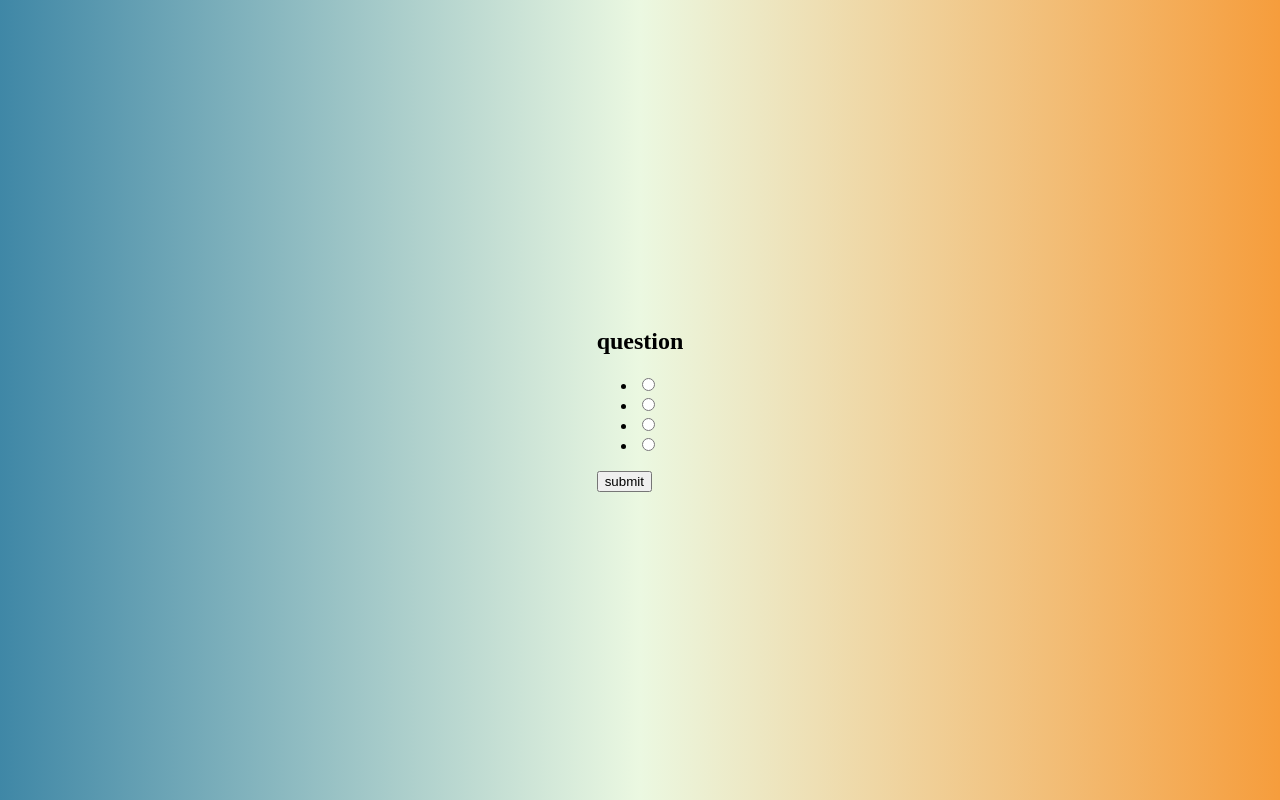
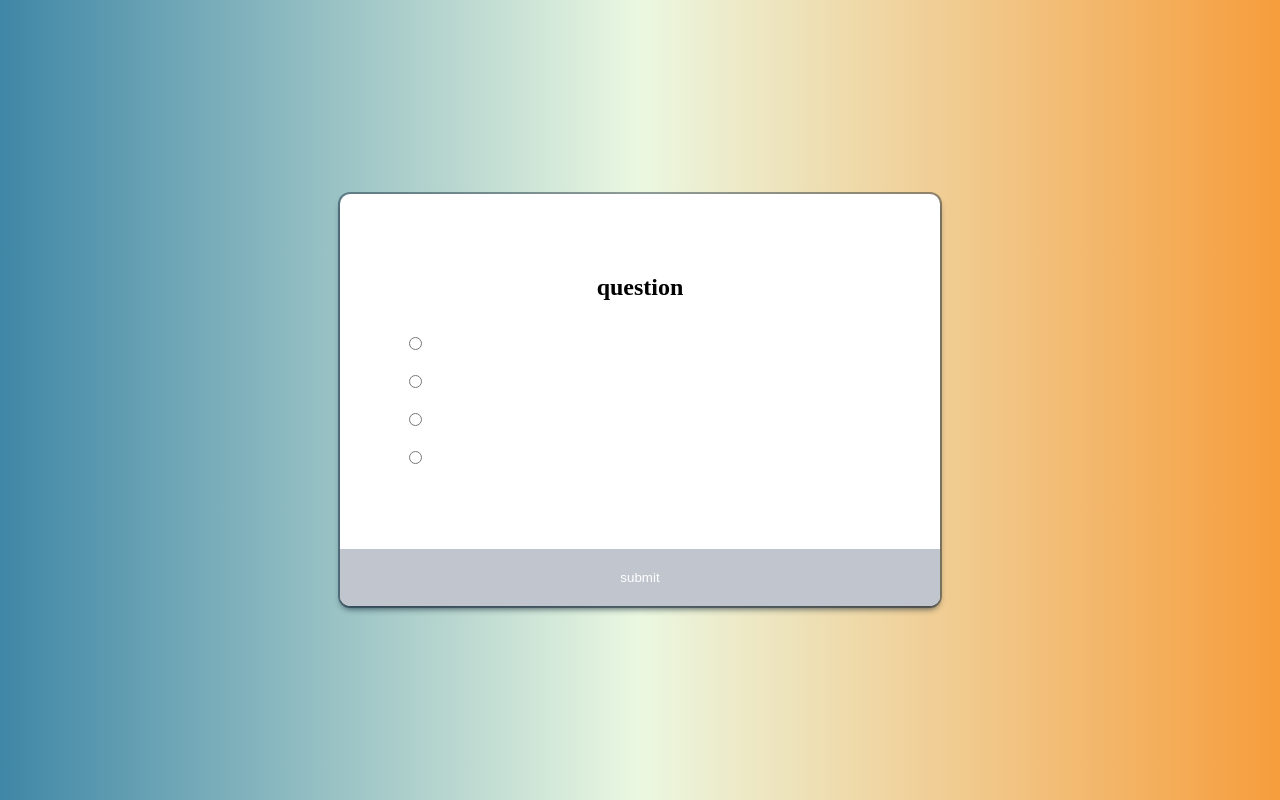
Before and after one commit to angelg12345/code-quiz, a plain HTML site: page index.html in a window 1280 px wide. Drawn offline with Linux system fonts and the light colour scheme.

Commit message:
moved my box to the middle of the screen and made the submit button fit the screen and moved my buttons to the location that i wanted them

```diff
--- a/index.html
+++ b/index.html
@@ -34,9 +34,8 @@
 
                 </li>
             </ul>
-            <button id="submit">submit</button>
-
         </div>
+        <button id="submit">submit</button>
     </section>
     <script src="script.js"></script>
 </body>
--- a/style.css
+++ b/style.css
@@ -11,3 +11,39 @@ body {
     margin: 0;
     height: 100vh;
 }
+
+.quiz-container {
+    background-color: #fff;
+    width: 600px;
+    overflow: hidden;
+    border-radius: 10px;
+    box-shadow: rgba(6, 24, 44, 0.4) 0px 0px 0px 2px, rgba(6, 24, 44, 0.65) 0px 4px 6px -1px, rgba(255, 255, 255, 0.08) 0px 1px 0px inset;
+}
+
+.quiz-header {
+    padding: 4rem;
+}
+
+h2 {
+    padding: 1rem;
+    margin: 0;
+    text-align: center;
+}
+
+ul{
+    list-style: none;
+    padding: 0px;
+}
+ul li {
+    font-size: 1.2rem;
+    margin: 1rem 0;
+}
+
+button {
+    background-color: #c0c5ce;
+    color: white;
+    width: 100%;
+    border: none;
+    display: block;
+    padding: 1.3rem;
+}
```
